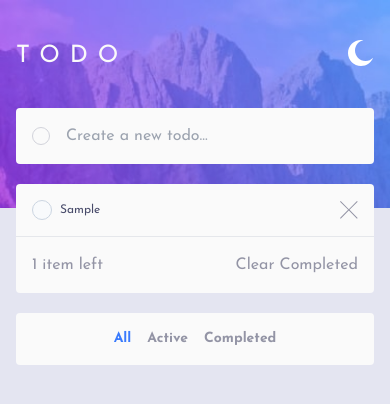
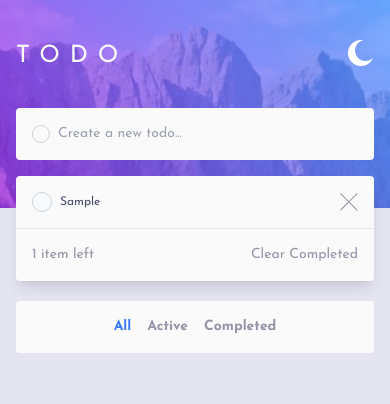
Before and after one commit to FrontendBy-GJ/todo-app, a React (Vite) app: page / in a window 390 px wide. Both pictures are taken after typing "Sample" into the empty fields and a click on the button 41 px from the left and 136 px from the top of the page. Shown: the top 404 px of the page. Built offline with nearby package versions, Linux system fonts and the light colour scheme.

Commit message:
style: adjust padding, margin, gap,font size,width

```diff
--- a/src/App.jsx
+++ b/src/App.jsx
@@ -86,29 +86,29 @@ const App = () => {
           <source srcSet={desktopLight} sizes="1440px" />
           <img src={mobileLight} alt="mountains" className="absolute w-full" />
         </picture>
-        <section className="flex justify-between pt-10 lg:pt-20 max-w-xl mx-auto relative px-4">
-          <h1 className="text-lightTheme-50 text-2xl md:text-4xl tracking-[10px] font-josefin">
+        <section className="flex justify-between pt-10 lg:pt-14 max-w-md mx-auto relative px-4 xl:max-w-xl xl:pt-20">
+          <h1 className="text-lightTheme-50 text-2xl md:text-3xl tracking-[10px] font-josefin">
             TODO
           </h1>
           <MoonIcon />
         </section>
       </header>
       <main>
-        <section className="max-w-xl mx-auto px-4 font-josefin">
+        <section className="max-w-md mx-auto px-4 font-josefin xl:max-w-xl">
           <form onSubmit={handleSubmit}>
-            <div className="bg-lightTheme-50 relative mt-9 rounded flex items-center gap-4 p-4">
+            <div className="bg-lightTheme-50 relative mt-9 md:mt-4 lg:mt-6 rounded flex items-center gap-2 md:gap-4 p-4 xl:mt-10">
               <button className="rounded-full border border-lightTheme-200 p-2"></button>
               <input
                 type="text"
                 value={task}
                 placeholder="Create a new todo..."
                 onChange={handleChange}
-                className="w-full bg-transparent focus:outline-none"
+                className="w-full bg-transparent focus:outline-none text-sm md:text-base"
               />
             </div>
           </form>
 
-          <ul className="relative bg-lightTheme-50 rounded my-5">
+          <ul className="relative bg-lightTheme-50 rounded mt-4 mb-5 shadow-lg">
             {todos.filter(FILTER_MAP[filter]).map((todo) => (
               <Todo
                 key={todo.id}
@@ -119,7 +119,7 @@ const App = () => {
             ))}
 
             {todos.length !== 0 ? (
-              <li className="py-4 px-4 text-lightTheme-300 flex justify-between">
+              <li className="p-4 text-lightTheme-300 flex justify-between text-sm md:text-base">
                 <span>
                   {completed.length} {completed.length !== 1 ? 'items' : 'item'}{' '}
                   left
```
